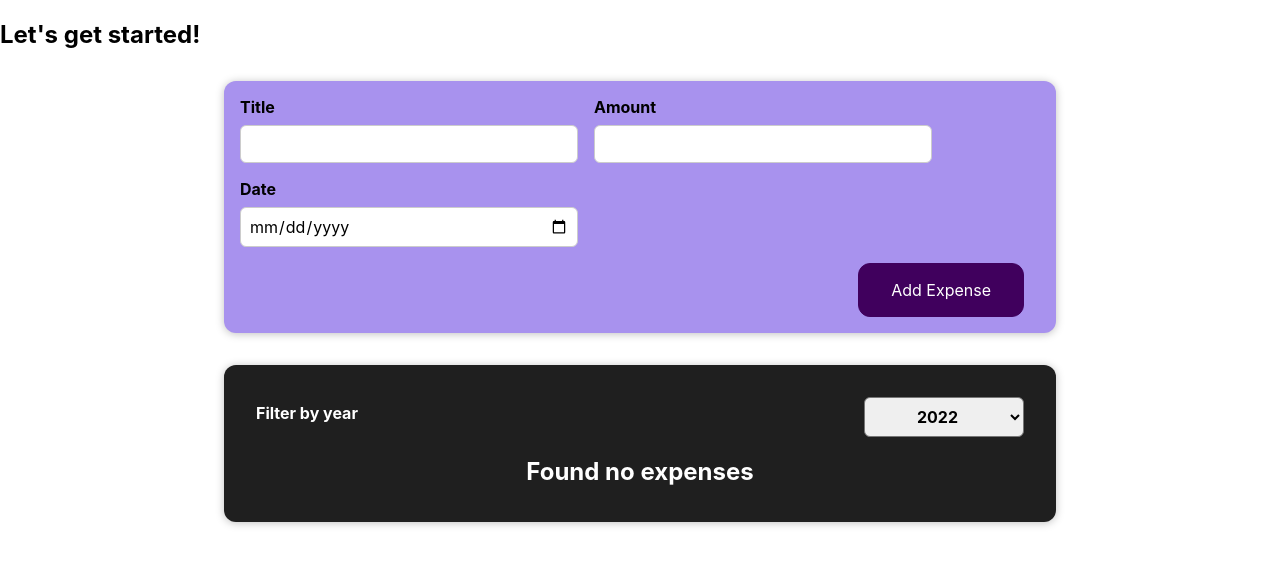
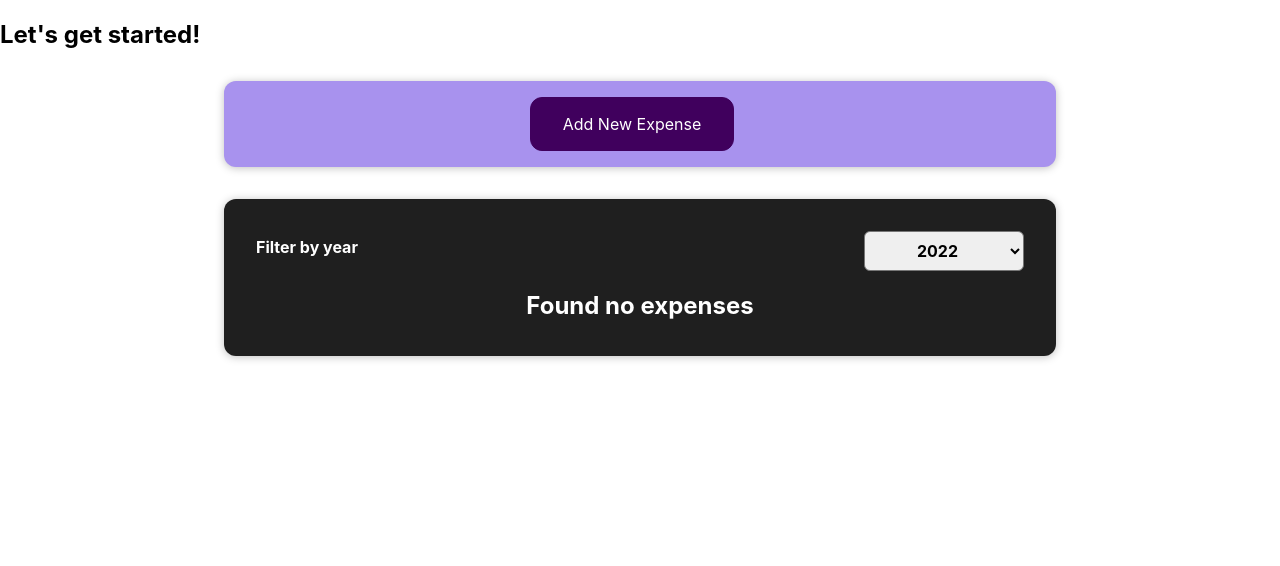
Before and after one commit to lukasz-klekner/expenses_app--react, a React (Create React App) app: page / in a window 1280 px wide. Shown: the top 566 px of the page. Built offline with nearby package versions, Linux system fonts and the light colour scheme.

Commit message:
adds toogleExpense and Cancel button

```diff
--- a/src/components/NewExpense/ExpenseForm.js
+++ b/src/components/NewExpense/ExpenseForm.js
@@ -2,7 +2,7 @@ import { useState } from 'react'
 
 import './ExpenseForm.css'
 
-const ExpenseForm = ({ onSaveExpenseData }) => {
+const ExpenseForm = ({ onSaveExpenseData, onCancel }) => {
   const [title, setTitle] = useState('')
   const [amount, setAmount] = useState('')
   const [date, setDate] = useState('')
@@ -56,6 +56,9 @@ const ExpenseForm = ({ onSaveExpenseData }) => {
         </div>
       </div>
       <div className='new-expense__actions'>
+        <button type='button' onClick={onCancel}>
+          Cancel
+        </button>
         <button type='submit'>Add Expense</button>
       </div>
     </form>
--- a/src/components/NewExpense/NewExpense.js
+++ b/src/components/NewExpense/NewExpense.js
@@ -1,7 +1,10 @@
+import { useState } from 'react'
 import ExpenseForm from './ExpenseForm'
 import './NewExpense.css'
 
 const NewExpense = ({ onAddExpense }) => {
+  const [isFormShown, setIsFormShown] = useState(false)
+
   const saveExpenseDataHandler = (enteredExpenseData) => {
     const expenseData = {
       ...enteredExpenseData,
@@ -9,11 +12,21 @@ const NewExpense = ({ onAddExpense }) => {
     }
 
     onAddExpense(expenseData)
+    toggleExpense()
   }
+
+  const toggleExpense = () => setIsFormShown((prevState) => !prevState)
 
   return (
     <div className='new-expense'>
-      <ExpenseForm onSaveExpenseData={saveExpenseDataHandler} />
+      {isFormShown ? (
+        <ExpenseForm
+          onSaveExpenseData={saveExpenseDataHandler}
+          onCancel={toggleExpense}
+        />
+      ) : (
+        <button onClick={toggleExpense}>Add New Expense</button>
+      )}
     </div>
   )
 }
```
